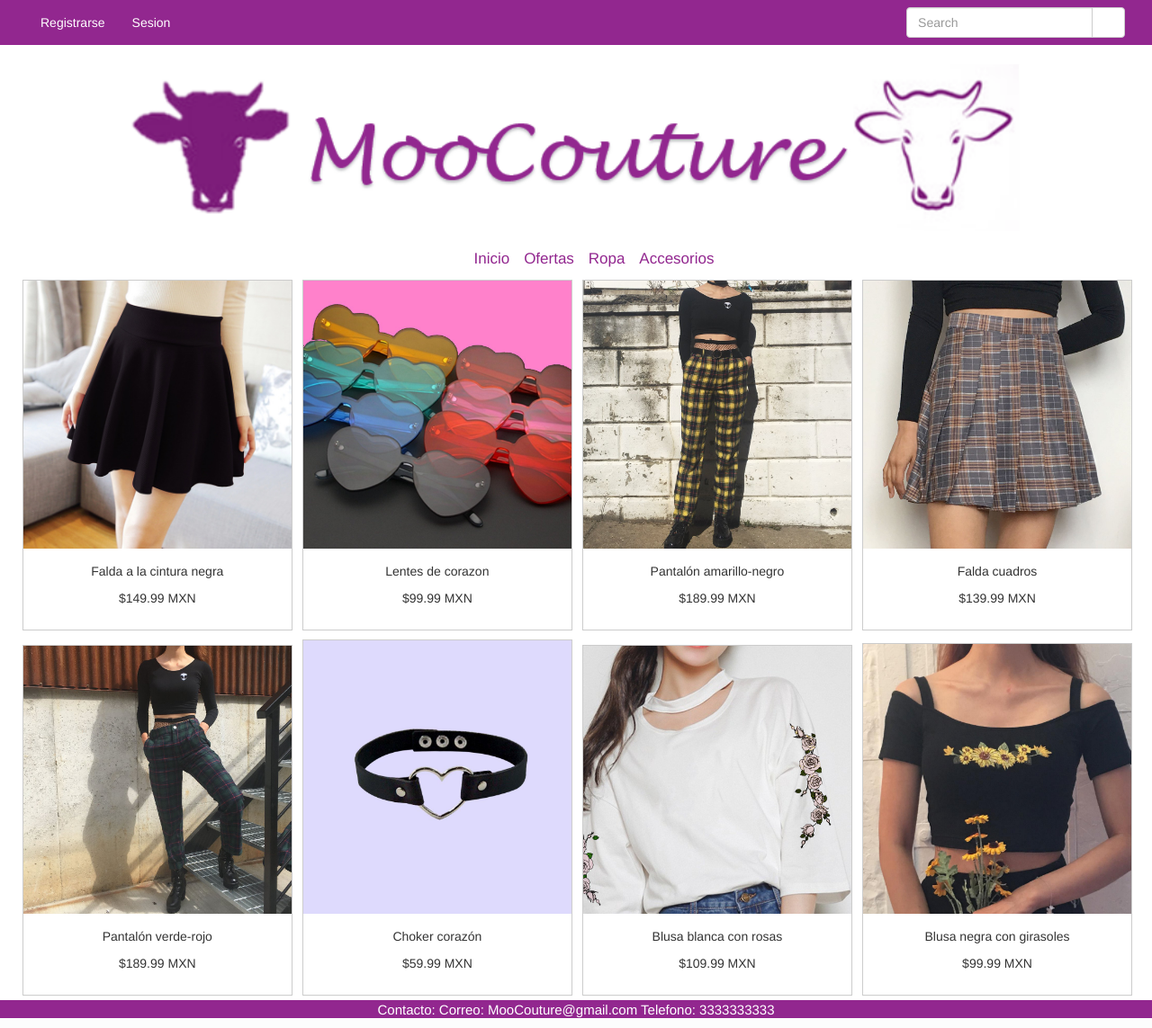
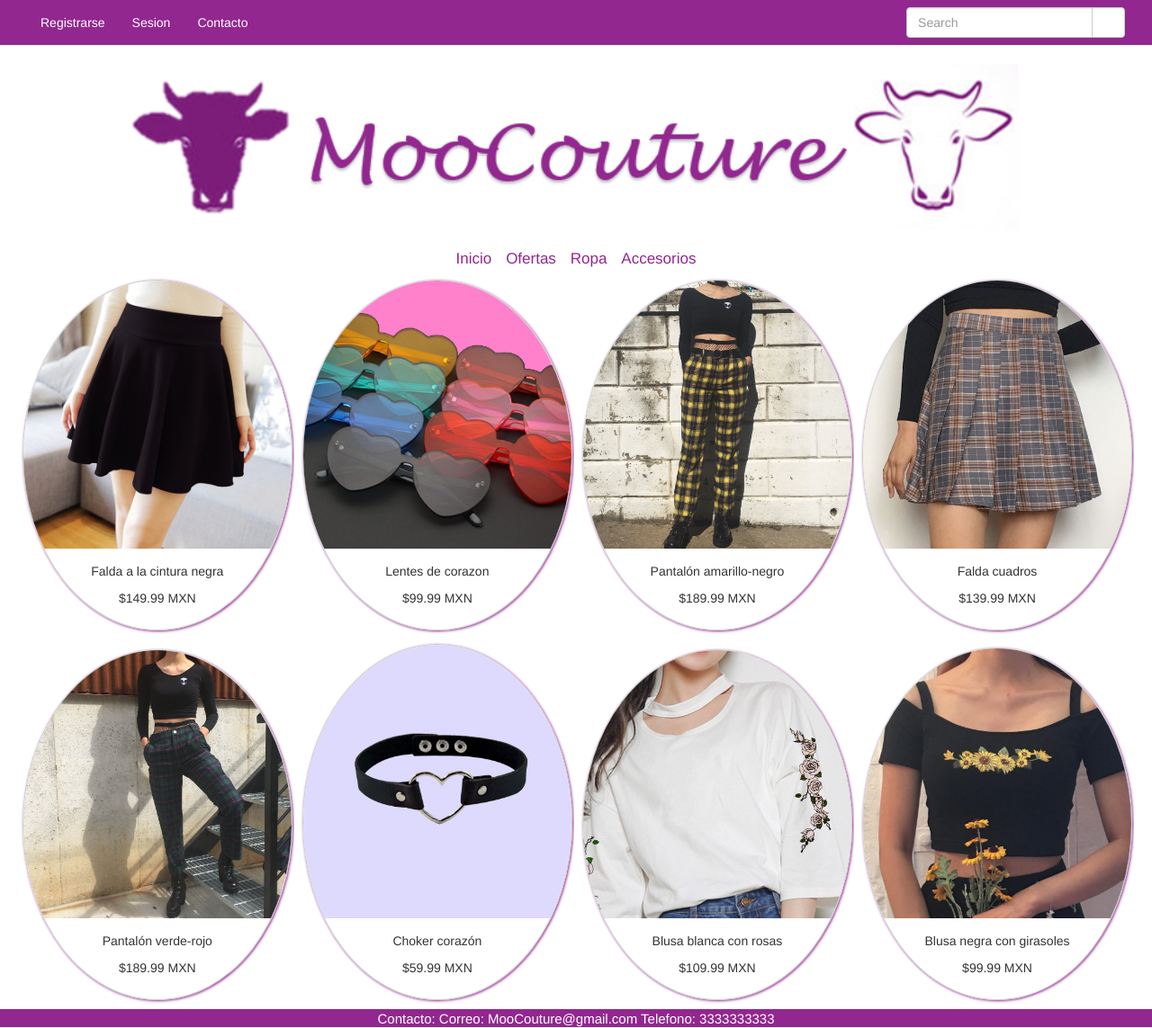
Before and after one commit to Vanyafer/web, a PHP site: page / in a window 1280 px wide. Shown: the whole page at 90% size. Run offline with PHP 8.4, Linux system fonts and the light colour scheme; some web fonts are replaced.

Commit message:
avance 1

```diff
--- a/barra.css
+++ b/barra.css
@@ -16,12 +16,15 @@ nav .esconder .dropdown-menu a:hover{
 }
 nav li{
 	text-align: center;
+
 }
 
 .dropdown-menu li{
 	text-align: left;
 	color:  #92278f;
 	display: block;
+	padding-left: 4px;
+	padding: 4px;
 }
 
 a{
--- a/barra.php
+++ b/barra.php
@@ -22,7 +22,8 @@
       <ul class="nav navbar-nav navbar-left">
         <li><a href="">Registrarse</a></li>
         <li><a href="">Sesion</a></li>
-        <li class="esconder"><a href="#">Inicio</a></li>
+        <li><a href="contacto.php">Contacto</a></li>
+        <li class="esconder"><a href="index.php">Inicio</a></li>
         <li class="esconder">
           <a href="#">Ofertas</a>
         </li>
--- a/index.php
+++ b/index.php
@@ -4,10 +4,8 @@
   <title>MooCouture</title>
 
     <meta name="viewport" content="width=device-width, initial-scale=1">
-  <link rel="stylesheet" type="text/css" href="css/bootstrap.css">
   <link rel="stylesheet" type="text/css" href="orden.css">
     <script src="js/jquery.min.js"></script>
-  <script src="js/bootstrap.min.js"></script>
 </head>
 <body  >
 <?php include "barra.php"; ?>
@@ -107,7 +105,7 @@
 </div>
 
 <footer>
-<p>Contacto: Correo: MooCouture@gmail.com Telefono: 3333333333 </p>
+<div>Contacto: Correo: MooCouture@gmail.com Telefono: 3333333333 </div>
 </footer>
 
 </body>
--- a/orden.css
+++ b/orden.css
@@ -1,3 +1,7 @@
+*{
+	margin: 0;
+	padding: 0;
+}
 .galeria{
 	text-align: center;
 	margin-left: auto;
@@ -11,6 +15,9 @@
     width: 24%;
     text-align: center;
 	display: inline-block;
+	overflow: hidden;
+	z-index: 2;
+
 }
 .header{
 	display: block;
@@ -28,12 +35,10 @@
 	display: inline-block;
 	width: 100%;
 	text-align: center;
-	/*float:left; */
 }
 .menu-lista{
 	position: relative;
 	margin: auto;
-	/*float: left;*/
 }
 
 
@@ -78,7 +83,6 @@ footer{
 	font-size: 15px;
 	text-align: center;
 	height: 20px;
-	position: relative;
 }
 @media only screen and (max-width: 1240px){
     .articulo {
@@ -110,6 +114,10 @@ footer{
     border: 1px solid #ccc;
     width: 300px;
     display: block;
+    border-radius:200%;
+    overflow: hidden;
+    box-shadow: 1px 1px 3px #92278f;
+
 }
 
 .imagen:hover {
@@ -118,7 +126,7 @@ footer{
 
 .imagen img {
     width: 100%;
-    height: auto;
+    overflow: hidden;
 }
 
 .desc {
@@ -126,7 +134,3 @@ footer{
     text-align: center;
     display: block;
 }
-
-#map{
-	height: 500px;
-}
```
Also changed, not shown: contacto.css (+5 -5 lines), contacto.php (+8 -3 lines), correo.php (+3 -8 lines), producto.css (added, +8 -0 lines), producto.php (added, +17 -0 lines), 1 other file.
